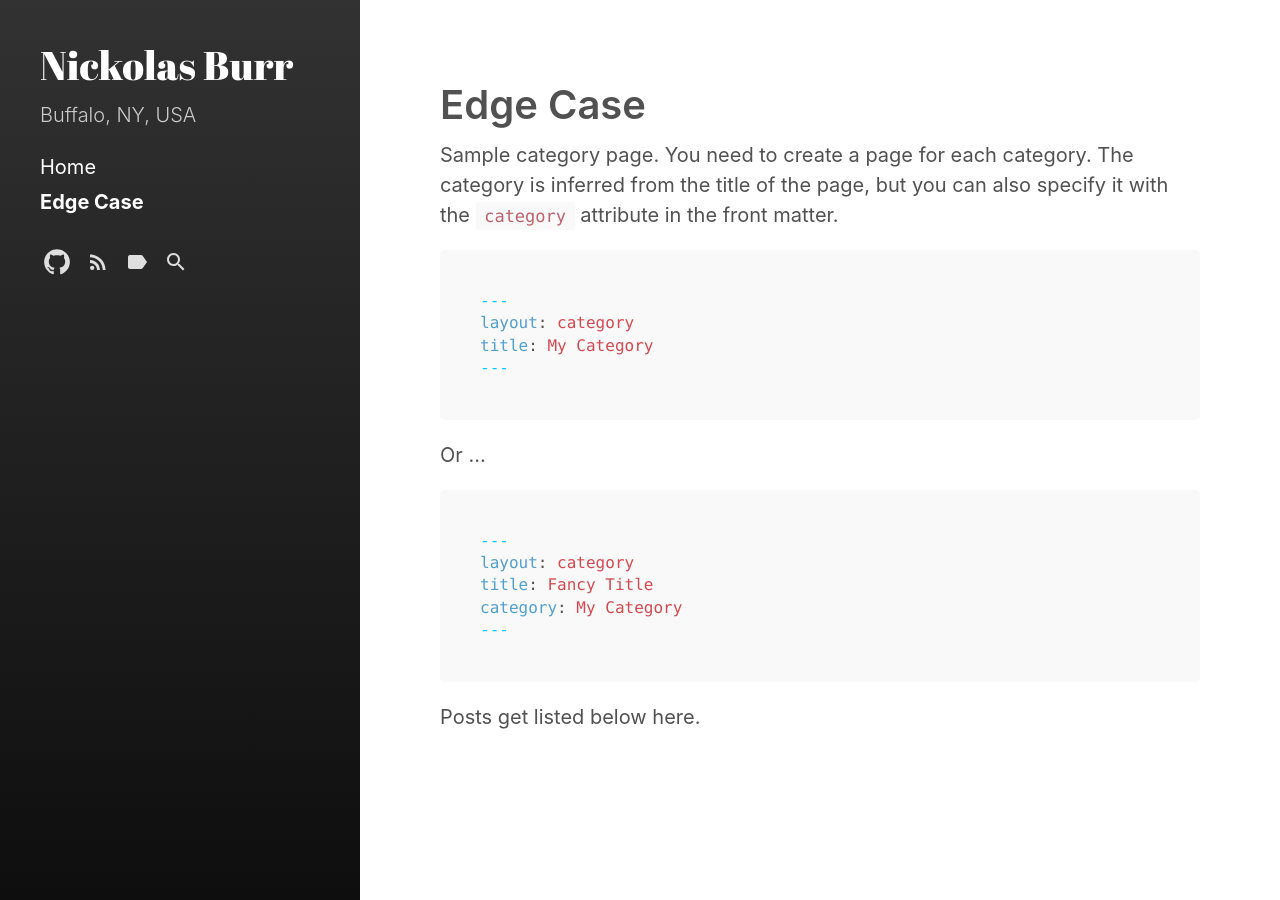
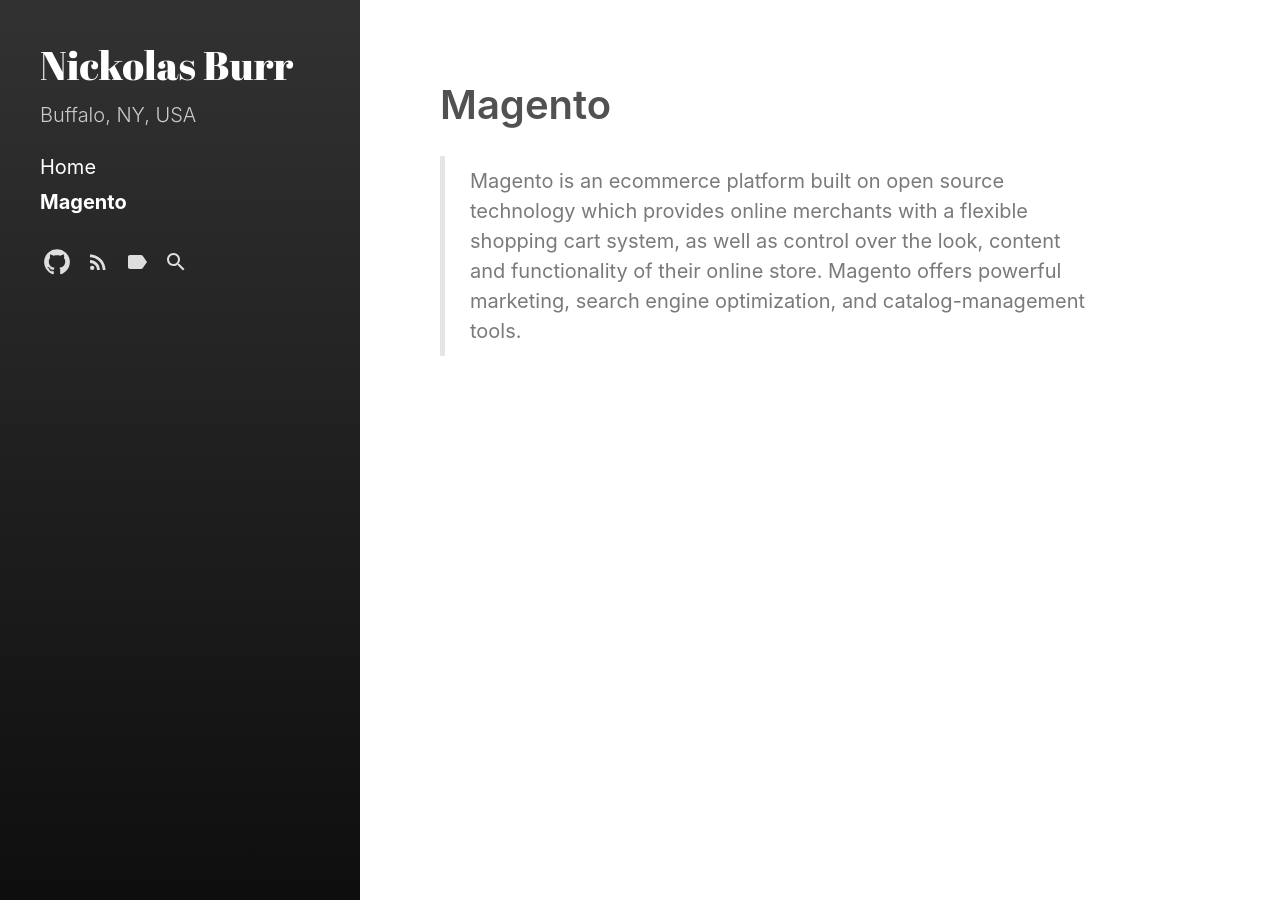
Before and after one commit to nickolasburr/blog, a Jekyll site: the page built from category/edge-case.md, in a window 1280 px wide. Built offline with Jekyll 4.4.1, drawn with Linux system fonts in a browser that asks for light colours.

Commit message:
Update Magento category page

````diff
--- a/category/edge-case.md
+++ b/category/edge-case.md
@@ -1,27 +1,10 @@
 ---
 layout: category
-title: Edge Case
+title: Magento
 ---
 
-Sample category page. You need to create a page for each category.
-The category is inferred from the title of the page, but you can also
-specify it with the `category` attribute in the front matter.
-
-```md
----
-layout: category
-title: My Category
----
-```
-
-Or ...
-
-```md
----
-layout: category
-title: Fancy Title
-category: My Category
----
-```
-
-Posts get listed below here.
+> Magento is an ecommerce platform built on open source technology
+> which provides online merchants with a flexible shopping cart system,
+> as well as control over the look, content and functionality of their
+> online store. Magento offers powerful marketing, search engine optimization,
+> and catalog-management tools.
````
